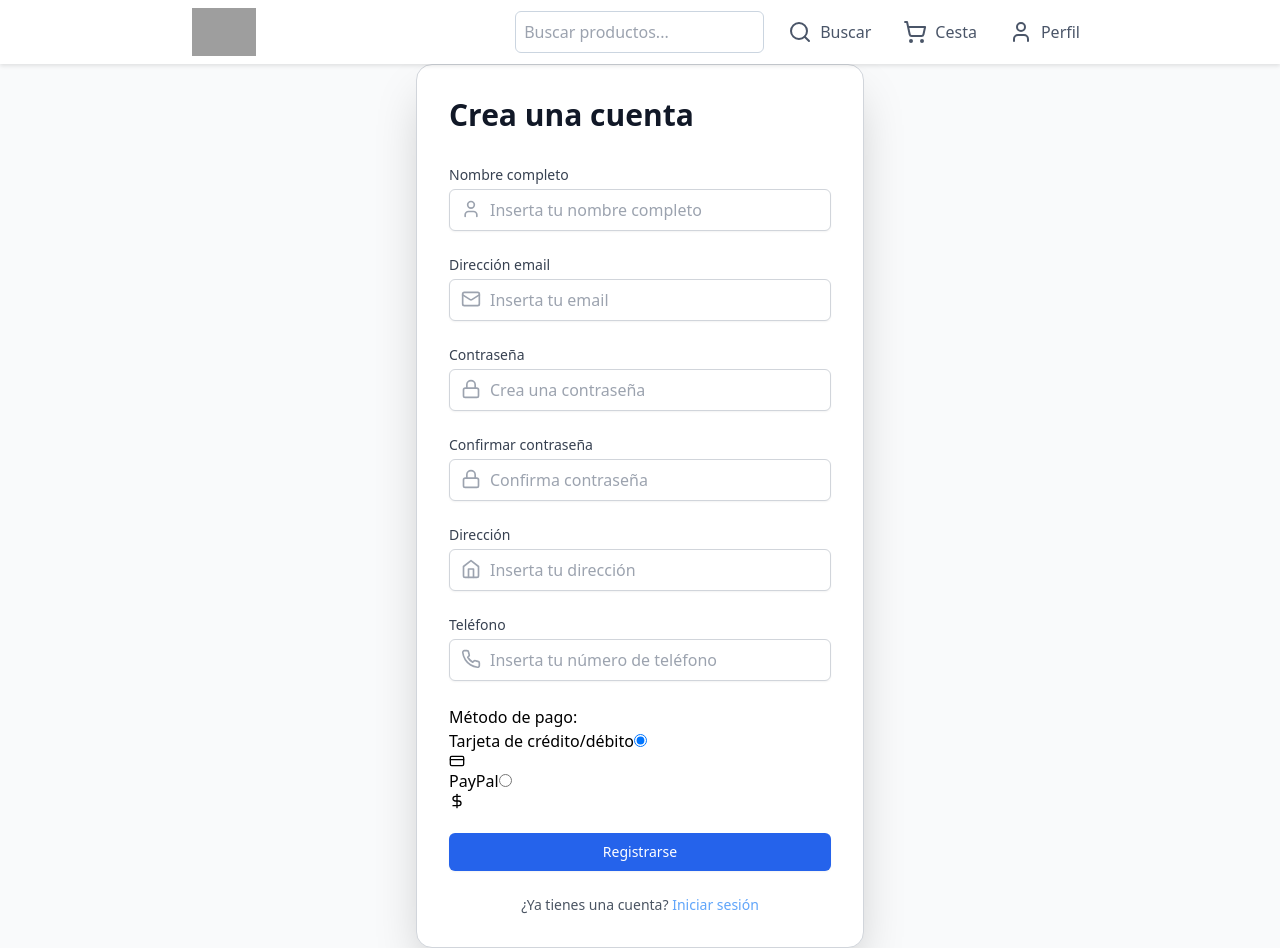
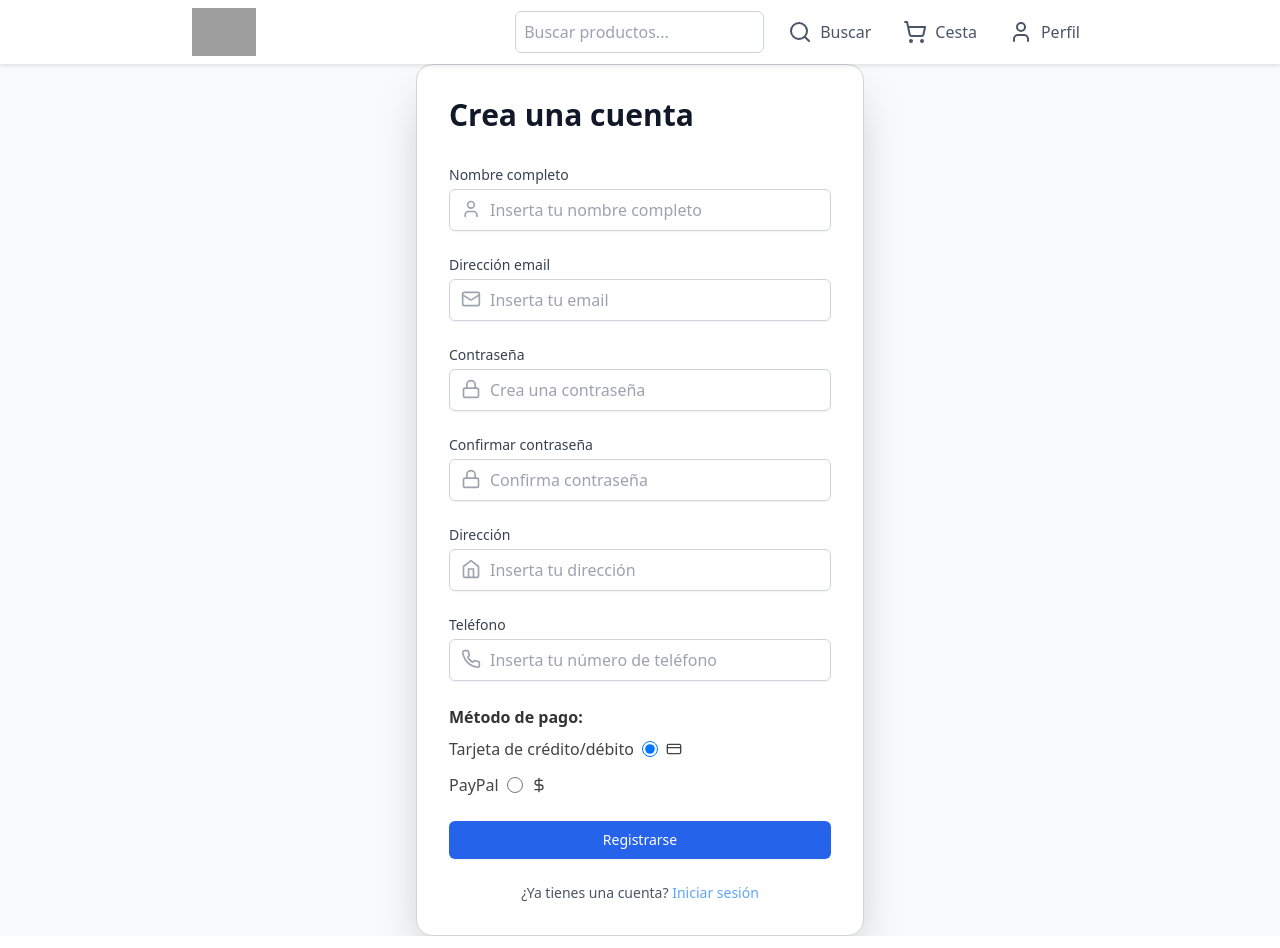
Before and after one commit to impresionados/impresionados_react, a React (Vite) app: page /register in a window 1280 px wide. Built offline with nearby package versions, Linux system fonts and the light colour scheme; grey boxes are pictures that could not be loaded.

Commit message:
registro de sesión, inicio de sesión terminados al completo se implementan radio buttons en registro para el método de pago

```diff
--- a/src/pages/RegisterForm/RegisterForm.module.css
+++ b/src/pages/RegisterForm/RegisterForm.module.css
@@ -46,3 +46,36 @@
 .link {
   @apply font-medium text-indigo-600 hover:text-indigo-500;
 }
+.pepe{
+  background-color: #000;
+}
+.paymentContainer {
+  margin-top: 1.5rem;
+}
+
+.paymentLabel {
+  font-weight: bold;
+  margin-bottom: 0.5rem;
+  display: block;
+  color: #333;
+}
+
+.paymentOptions {
+  display: flex;
+  flex-direction: column;
+  gap: 0.75rem;
+}
+
+.radioOption {
+  display: flex;
+  align-items: center;
+  gap: 0.5rem;
+  font-size: 1rem;
+  color: #444;
+  cursor: pointer;
+}
+
+.radioOption input {
+  width: 16px;
+  height: 16px;
+}
```
